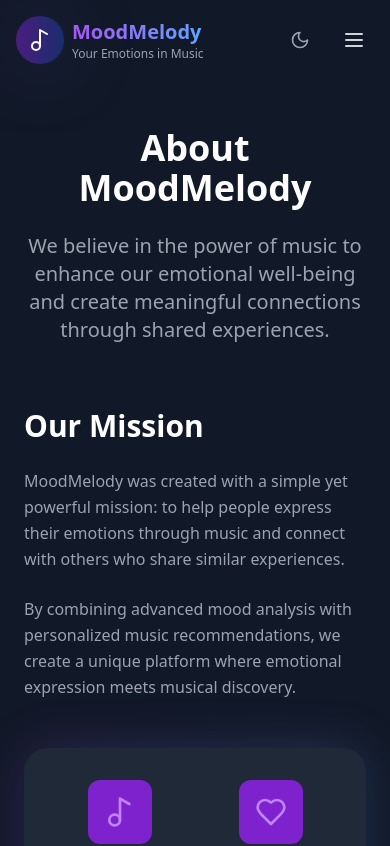
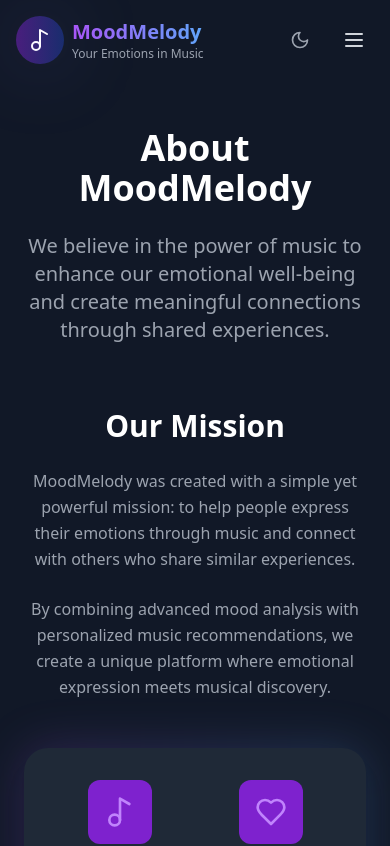
Before and after one commit to zoe-lindqvist/project-final, a React (Vite) app in the folder frontend/: page /about in a window 390 px wide. Shown: the top 846 px of the page. Built offline with nearby package versions, Linux system fonts and the light colour scheme; no server answers.

Commit message:
small fixes

```diff
--- a/frontend/src/pages/About.tsx
+++ b/frontend/src/pages/About.tsx
@@ -16,7 +16,7 @@ export const About: React.FC = () => {
 
       {/* Mission Section */}
       <div className="grid md:grid-cols-2 gap-12 items-center mb-16">
-        <div>
+        <div className="text-center md:text-left">
           <h2 className="text-3xl font-bold text-text-light dark:text-white mb-6">
             Our Mission
           </h2>
--- a/frontend/src/pages/Contact.tsx
+++ b/frontend/src/pages/Contact.tsx
@@ -12,7 +12,7 @@ export const Contact: React.FC = () => {
 
   const handleSubmit = (e: React.FormEvent) => {
     e.preventDefault();
-    // TODO: Implement contact form submission
+
     setShowSuccess(true);
     setTimeout(() => setShowSuccess(false), 3000);
     setFormData({ name: "", email: "", message: "" });
--- a/frontend/src/pages/Feed.tsx
+++ b/frontend/src/pages/Feed.tsx
@@ -347,7 +347,7 @@ export const Feed: React.FC = () => {
             {/* Following Button */}
             <button
               onClick={() => setShowFollowingOnly(!showFollowingOnly)}
-              className={`flex items-center justify-center w-full md:w-auto space-x-2 px-4 py-2 rounded-lg font-medium transition-colors ${
+              className={`flex items-center justify-center w-full md:w-auto space-x-2 px-4 py-2 rounded-lg font-medium transition-colors mb-1 ${
                 showFollowingOnly
                   ? "bg-purple-600 dark:bg-purple-500 text-white"
                   : "bg-gray-50 dark:bg-gray-700 text-gray-700 dark:text-gray-300"
--- a/frontend/src/routes/routes.tsx
+++ b/frontend/src/routes/routes.tsx
@@ -8,6 +8,7 @@ import { Journal } from "../pages/Journal";
 import { Feed } from "../pages/Feed";
 import { Profile } from "../pages/Profile";
 import { UserProfile } from "../pages/UserProfile";
+import { Contact } from "../pages/Contact";
 
 export const routes = (
   <Routes>
@@ -20,6 +21,7 @@ export const routes = (
       <Route path="feed" element={<Feed />} />
       <Route path="profile" element={<Profile />} />
       <Route path="profile/:userId" element={<UserProfile />} />
+      <Route path="contact" element={<Contact />} />
     </Route>
 
     {/* Route for login page */}
```
